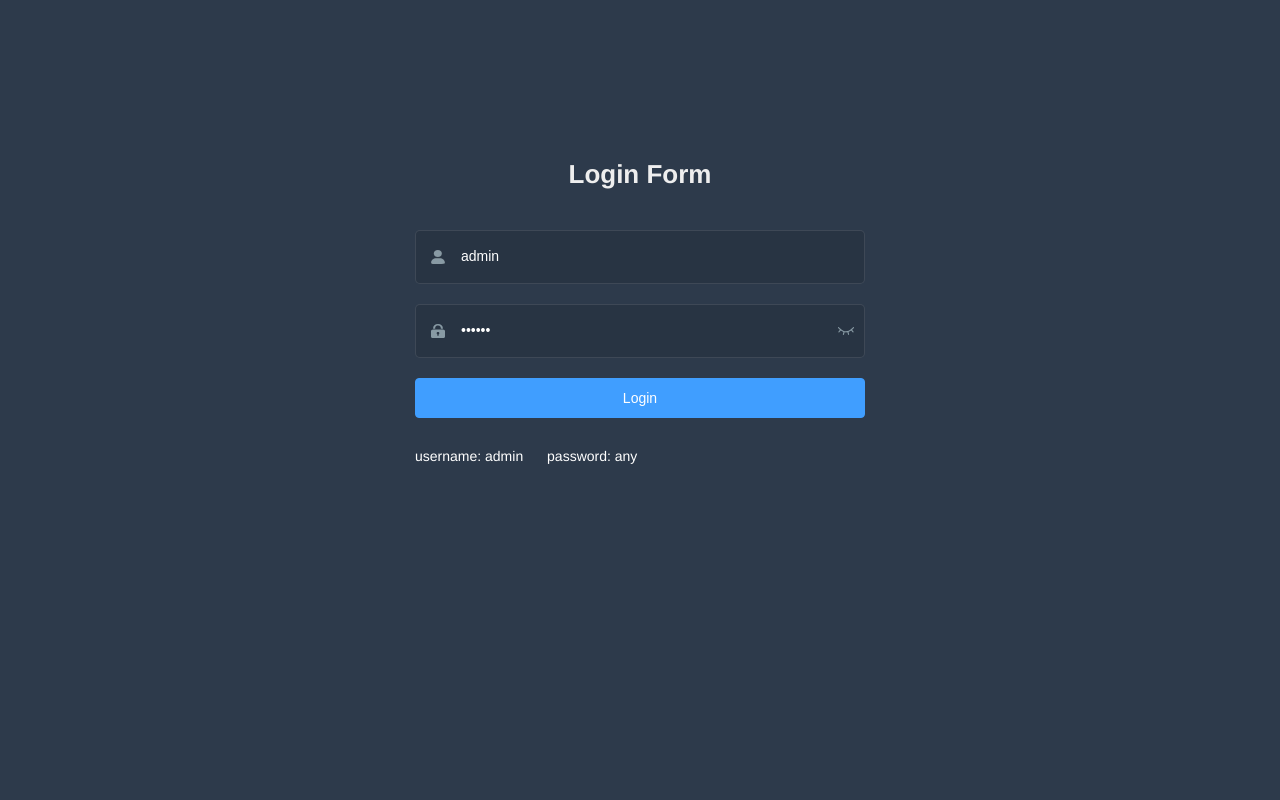
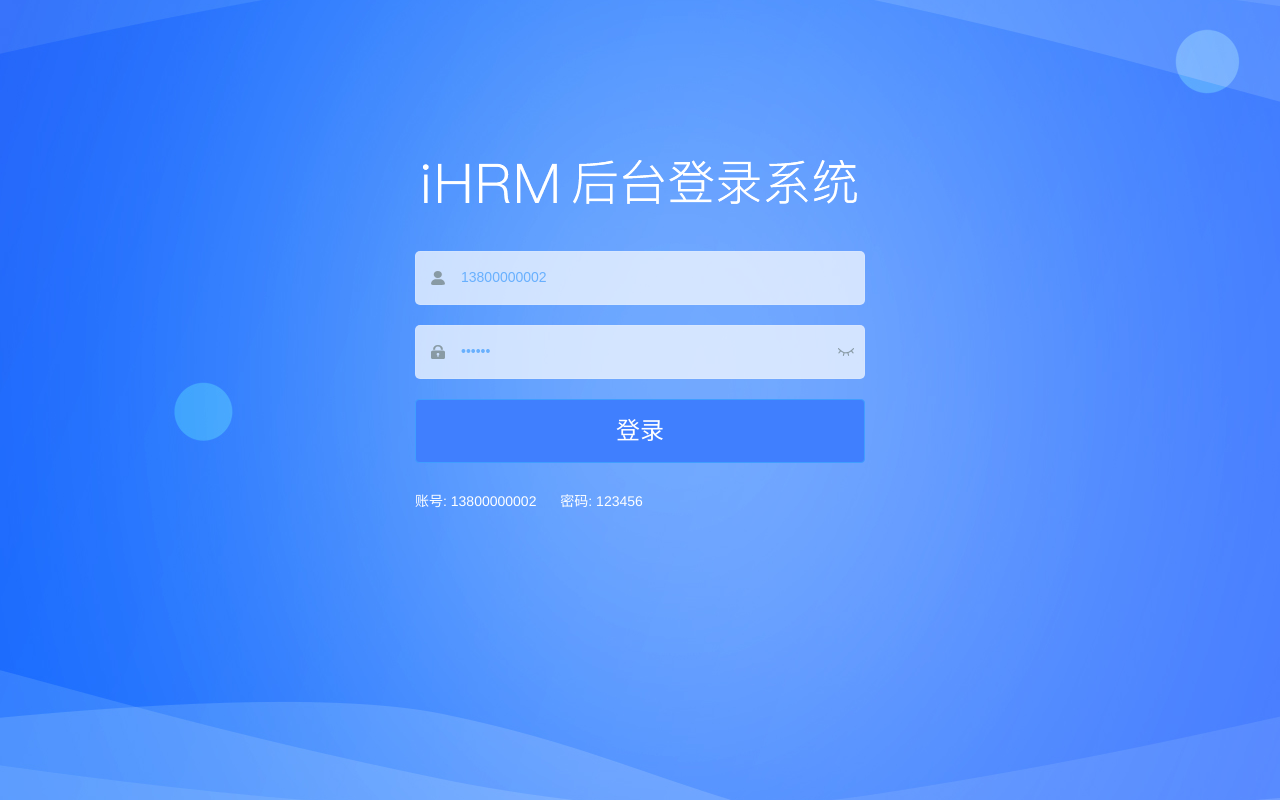
Before and after one commit to Greg-LLL/hreasy, a Vue app: page /#/login in a window 1280 px wide. Built offline with nearby package versions, Linux system fonts and the light colour scheme.

Commit message:
登录模块完成

```diff
--- a/src/api/user.js
+++ b/src/api/user.js
@@ -1,7 +1,13 @@
-// import request from '@/utils/request'
+import request from '@/utils/request'
 
+// 登录接口的封装
 export function login(data) {
-
+  // 返回一个promise对象
+  return request({
+    url: '/sys/login',
+    method: 'post',
+    data
+  })
 }
 
 export function getInfo(token) {
--- a/src/settings.js
+++ b/src/settings.js
@@ -1,6 +1,6 @@
 module.exports = {
 
-  title: 'Vue Admin Template',
+  title: '人力资源管理平台',
 
   /**
    * @type {boolean} true | false
--- a/src/store/getters.js
+++ b/src/store/getters.js
@@ -1,5 +1,7 @@
 const getters = {
   sidebar: state => state.app.sidebar,
-  device: state => state.app.device
+  device: state => state.app.device,
+  // 建立token的快捷访问
+  token: state => state.user.token
 }
 export default getters
--- a/src/store/modules/user.js
+++ b/src/store/modules/user.js
@@ -1,6 +1,30 @@
+import { getToken, setToken, removeToken } from '@/utils/auth'
+import { login } from '@/api/user'
+const state = {
+  token: getToken() // 设置token为共享状态,一初始化vuex的时候就从缓存中读
+}
+const mutations = {
+  setToken(state, token) {
+    state.token = token // 将数据设置给vuex
+    // 同步缓存
+    setToken(token)
+  },
+  removeToken(state) {
+    state.token = null // 将vuex的数据置空
+    removeToken() // 同步到缓存
+  }
+}
+const actions = {
+  async login(context, data) {
+    // 调用接口
+    const result = await login(data)
+    // 如果为true，表示登陆成功
+    context.commit('setToken', result)
+  }
+}
 export default {
-  namespace: true,
-  state: {},
-  mutations: {},
-  actions: {}
+  namespaced: true,
+  state,
+  mutations,
+  actions
 }
--- a/src/utils/auth.js
+++ b/src/utils/auth.js
@@ -1,6 +1,6 @@
 import Cookies from 'js-cookie'
 
-const TokenKey = 'vue_admin_template_token'
+const TokenKey = 'hrsaas-ihrm-token' // 设置一个独一无二的key
 
 export function getToken() {
   return Cookies.get(TokenKey)
--- a/src/utils/request.js
+++ b/src/utils/request.js
@@ -1,7 +1,24 @@
 import axios from 'axios'
-const service = axios.create()
+import { Message } from 'element-ui'
+const service = axios.create({
+  baseURL: process.env.VUE_APP_BASE_API,
+  timeout: 5000 // 设置超时时间
+})
 // 请求拦截器
 service.interceptors.request.use()
 // 响应拦截器
-service.interceptors.response.use()
+service.interceptors.response.use(response => {
+  // axios 默认加了一层data
+  const { success, message, data } = response.data
+  if (success) {
+    return data
+  } else {
+    //   业务已经错误了 还能进then? 不能！应该进catch
+    Message.error(message) // 提示错误消息
+    return Promise.reject(new Error(message))
+  }
+}, error => {
+  Message.error(error.message) // 提示错误信息
+  return Promise.reject(error) // 返回执行错误，让当前的执行链跳出成功，直接进入catch
+})
 export default service
--- a/src/utils/validate.js
+++ b/src/utils/validate.js
@@ -18,3 +18,10 @@ export function validUsername(str) {
   const valid_map = ['admin', 'editor']
   return valid_map.indexOf(str.trim()) >= 0
 }
+
+/**
+ * 校验手机号
+ *  */
+export function validMobile(str) {
+  return /^1[3-9]\d{9}$/.test(str)
+}
--- a/src/views/login/index.vue
+++ b/src/views/login/index.vue
@@ -3,17 +3,19 @@
     <el-form ref="loginForm" :model="loginForm" :rules="loginRules" class="login-form" auto-complete="on" label-position="left">
 
       <div class="title-container">
-        <h3 class="title">Login Form</h3>
+        <h3 class="title">
+          <img src="@/assets/common/login-logo.png" alt="">
+        </h3>
       </div>
 
-      <el-form-item prop="username">
+      <el-form-item prop="mobile">
         <span class="svg-container">
           <svg-icon icon-class="user" />
         </span>
         <el-input
           ref="username"
-          v-model="loginForm.username"
-          placeholder="Username"
+          v-model="loginForm.mobile"
+          placeholder="请输入手机号"
           name="username"
           type="text"
           tabindex="1"
@@ -30,22 +32,24 @@
           ref="password"
           v-model="loginForm.password"
           :type="passwordType"
-          placeholder="Password"
+          placeholder="请输入密码"
           name="password"
           tabindex="2"
           auto-complete="on"
           @keyup.enter.native="handleLogin"
         />
+        <!-- enter是按键修饰符，即回车键 -->
+        <!-- native也是修饰符 -->
         <span class="show-pwd" @click="showPwd">
           <svg-icon :icon-class="passwordType === 'password' ? 'eye' : 'eye-open'" />
         </span>
       </el-form-item>
 
-      <el-button :loading="loading" type="primary" style="width:100%;margin-bottom:30px;" @click.native.prevent="handleLogin">Login</el-button>
+      <el-button class="loginBtn" :loading="loading" type="primary" style="width:100%;margin-bottom:30px;" @click.native.prevent="handleLogin">登录</el-button>
 
       <div class="tips">
-        <span style="margin-right:20px;">username: admin</span>
-        <span> password: any</span>
+        <span style="margin-right:20px;">账号: 13800000002</span>
+        <span> 密码: 123456</span>
       </div>
 
     </el-form>
@@ -53,33 +57,35 @@
 </template>
 
 <script>
-import { validUsername } from '@/utils/validate'
+import { validMobile } from '@/utils/validate'
+import { mapActions } from 'vuex'
 
 export default {
   name: 'Login',
   data() {
-    const validateUsername = (rule, value, callback) => {
-      if (!validUsername(value)) {
-        callback(new Error('Please enter the correct user name'))
-      } else {
-        callback()
-      }
+    const validateMobile = (rule, value, callback) => {
+      // if (!validMobile(value)) {
+      //   callback(new Error('手机号格式不正确'))
+      // } else {
+      //   callback()
+      // }
+      validMobile(value) ? callback() : callback(new Error('手机号不正确'))
     }
-    const validatePassword = (rule, value, callback) => {
-      if (value.length < 6) {
-        callback(new Error('The password can not be less than 6 digits'))
-      } else {
-        callback()
-      }
-    }
+
     return {
       loginForm: {
-        username: 'admin',
-        password: '111111'
+        mobile: '13800000002',
+        password: '123456'
       },
       loginRules: {
-        username: [{ required: true, trigger: 'blur', validator: validateUsername }],
-        password: [{ required: true, trigger: 'blur', validator: validatePassword }]
+        // trigger表示校验的方式 blur/change
+        // validator自定义校验函数
+        mobile: [{ required: true, trigger: 'blur', message: '手机号不能为空' }, {
+          validator: validateMobile, trigger: 'blur'
+        }],
+        password: [{ required: true, trigger: 'blur', message: '密码不能为空' }, {
+          trigger: 'blur', min: 6, max: 16, message: '密码长度为6-16位之间'
+        }]
       },
       loading: false,
       passwordType: 'password',
@@ -95,6 +101,7 @@ export default {
     }
   },
   methods: {
+    ...mapActions(['user/login']), // 引入方法
     showPwd() {
       if (this.passwordType === 'password') {
         this.passwordType = ''
@@ -106,18 +113,24 @@ export default {
       })
     },
     handleLogin() {
-      this.$refs.loginForm.validate(valid => {
-        if (valid) {
-          this.loading = true
-          this.$store.dispatch('user/login', this.loginForm).then(() => {
-            this.$router.push({ path: this.redirect || '/' })
+      // ref可以获取到一个元素的dom对象
+      // ref作用到组件上的时候，可以获取该组件的实例 this
+      // 表单的手动校验
+      this.$refs.loginForm.validate(async isOk => {
+        if (isOk) {
+          try {
+            this.loading = true
+            // 只有校验通过了 才去调用actions
+            await this['user/login'](this.loginForm)
+            // 登录成功后才跳转主页
+            // await下边的代码都是成功的代码
+            this.$router.push('/')
+          } catch (error) {
+            console.log(error)
+          } finally {
+            // 不论执行try还是catch 最后都会进入finally
             this.loading = false
-          }).catch(() => {
-            this.loading = false
-          })
-        } else {
-          console.log('error submit!!')
-          return false
+          }
         }
       })
     }
@@ -130,7 +143,7 @@ export default {
 /* Detail see https://github.com/PanJiaChen/vue-element-admin/pull/927 */
 
 $bg:#283443;
-$light_gray:#fff;
+$light_gray:#68b0fe;
 $cursor: #fff;
 
 @supports (-webkit-mask: none) and (not (cater-color: $cursor)) {
@@ -141,6 +154,8 @@ $cursor: #fff;
 
 /* reset element-ui css */
 .login-container {
+  background-image: url('~@/assets/common/login.jpg');
+  background-position: center;
   .el-input {
     display: inline-block;
     height: 47px;
@@ -165,10 +180,19 @@ $cursor: #fff;
 
   .el-form-item {
     border: 1px solid rgba(255, 255, 255, 0.1);
-    background: rgba(0, 0, 0, 0.1);
+    background: rgba(255, 255, 255, 0.7); // 输入登录表单的背景色
     border-radius: 5px;
     color: #454545;
   }
+   .el-form-item__error {
+    color: #fff
+  }
+  .loginBtn {
+    background: #407ffe;
+    height: 64px;
+    line-height: 32px;
+    font-size: 24px;
+}
 }
 </style>
 
--- a/vue.config.js
+++ b/vue.config.js
@@ -35,6 +35,14 @@ module.exports = {
     overlay: {
       warnings: false,
       errors: true
+    },
+    // 配置反向代理
+    proxy: {
+      // 当地址中有/api的时候就会触发代理机制
+      '/api': {
+        target: 'http://ihrm.itheima.net/', // 要代理的服务器地址，这里不用写api
+        changeOrigin: true // 是否跨域
+      }
     }
   },
   configureWebpack: {
```
Also changed, not shown: 1 other file (tests, documents, lock files or other folders).
